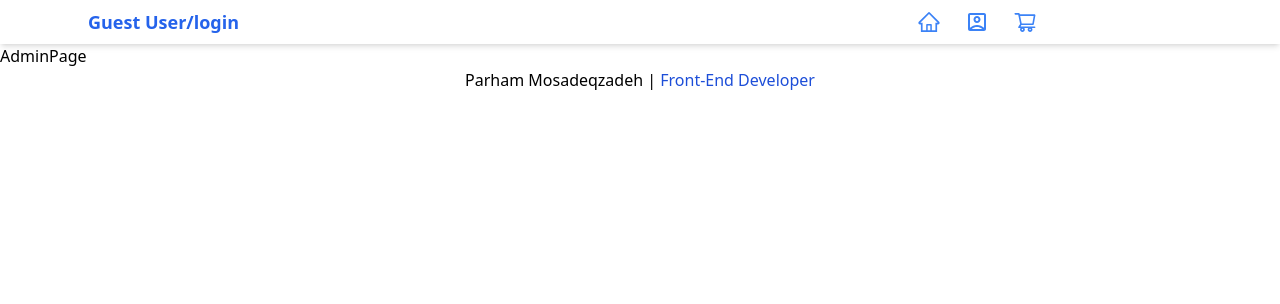
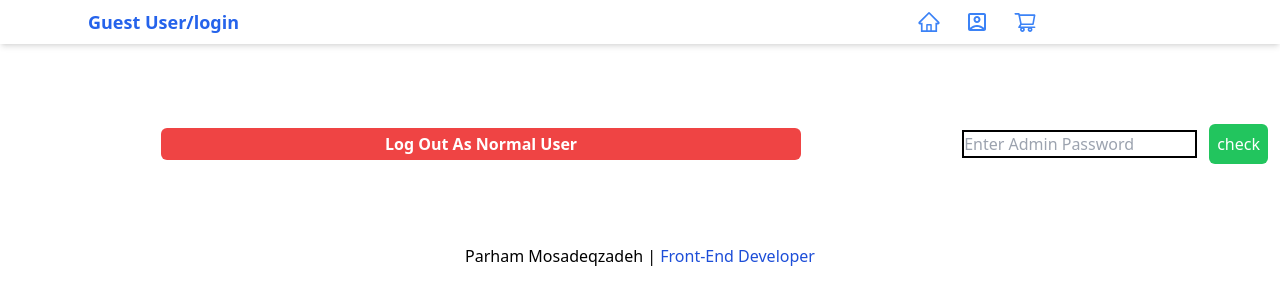
Before and after one commit to parham-mosadeq/next-shop-auth, a Next.js app: page /Admin in a window 1280 px wide. Shown: the top 304 px of the page. Built offline with nearby package versions, Linux system fonts and the light colour scheme; no server answers.

Commit message:
create admin page

```diff
--- a/src/components/templates/AccountPage.tsx
+++ b/src/components/templates/AccountPage.tsx
@@ -7,7 +7,7 @@ import { useSession } from 'next-auth/react';
 import { useEffect } from 'react';
 import { useRouter } from 'next/router';
 export default function AccountPage() {
-  const { data, status } = useSession();
+  const {   status } = useSession();
   const router = useRouter();
   const { email, name, password } = useSelector(
     (state: RootState) => state.formState
--- /dev/null
+++ b/src/components/templates/AdminLoginPage.tsx
@@ -0,0 +1,47 @@
+import { signIn } from 'next-auth/react';
+import { useState } from 'react';
+
+type Admin = {
+  email: string;
+  password: string;
+  prev?: () => {};
+};
+
+export default function AdminLoginPage() {
+  const [admin, setAdmin] = useState<Admin>();
+  const handleLogIn = async () => {
+    const res = await signIn('credentials', {
+      name: 'admin',
+      redirect: false,
+    });
+  };
+
+  console.log(admin);
+
+  return (
+    <section className='h-80 flex justify-center items-center flex-col'>
+      <form className='flex justify-center items-center flex-col'>
+        <input
+          required={true}
+          className='border-blue-500 border-2 my-2 rounded-md px-2 py1 '
+          type='email'
+          placeholder='email'
+          value={admin?.email}
+        />
+        <input
+          required={true}
+          className='border-blue-500 border-2 my-2 rounded-md px-2 py1 '
+          type='password'
+          placeholder='password'
+        />
+        <button
+          onClick={handleLogIn}
+          type='submit'
+          className='bg-blue-700 px-3 py-1 rounded-md text-white capitalize font-bold active:scale-105'
+        >
+          log in as admin{' '}
+        </button>
+      </form>
+    </section>
+  );
+}
--- a/src/components/templates/AdminPage.tsx
+++ b/src/components/templates/AdminPage.tsx
@@ -1,7 +1,57 @@
-import React from 'react'
+import { useSession } from 'next-auth/react';
+import AdminLoginPage from './AdminLoginPage';
+import { signOut } from 'next-auth/react';
+import { useState } from 'react';
 
 export default function AdminPage() {
-  return (
-    <div>AdminPage</div>
-  )
+  const { data, status } = useSession();
+  const [isAdmin, setIsAdmin] = useState(false);
+  const [passCheck, setPassCheck] = useState('');
+  const adminLoginPass = 'P@rH@aM_2344';
+
+  const handleValidation = () => {
+    if (passCheck.includes(adminLoginPass)) {
+      setIsAdmin(true);
+    }
+  };
+  console.log(isAdmin);
+
+  if (status === 'authenticated' || !isAdmin) {
+    return (
+      <div
+        className='flex justify-center items-center my-10
+      '
+      >
+        <button
+          onClick={() => signOut()}
+          className='w-1/2 mx-auto capitalize font-bold
+        px-4 py-1 bg-red-500 text-white rounded-md'
+        >
+          log out as normal user
+        </button>
+        <div className='flex justify-center items-center my-10'>
+          <input
+            type='text'
+            placeholder='enter admin password '
+            className='capitalize border-2 border-black'
+            value={passCheck}
+            onChange={(e) => setPassCheck(e.target.value)}
+          />
+          <button
+            onClick={() => handleValidation()}
+            className='bg-green-500 px-2 py-2 rounded-md text-white mx-3'
+          >
+            check
+          </button>
+        </div>
+      </div>
+    );
+  } else if (isAdmin) {
+    console.log(123);
+    return (
+      <div>
+        <AdminLoginPage />
+      </div>
+    );
+  }
 }
```
